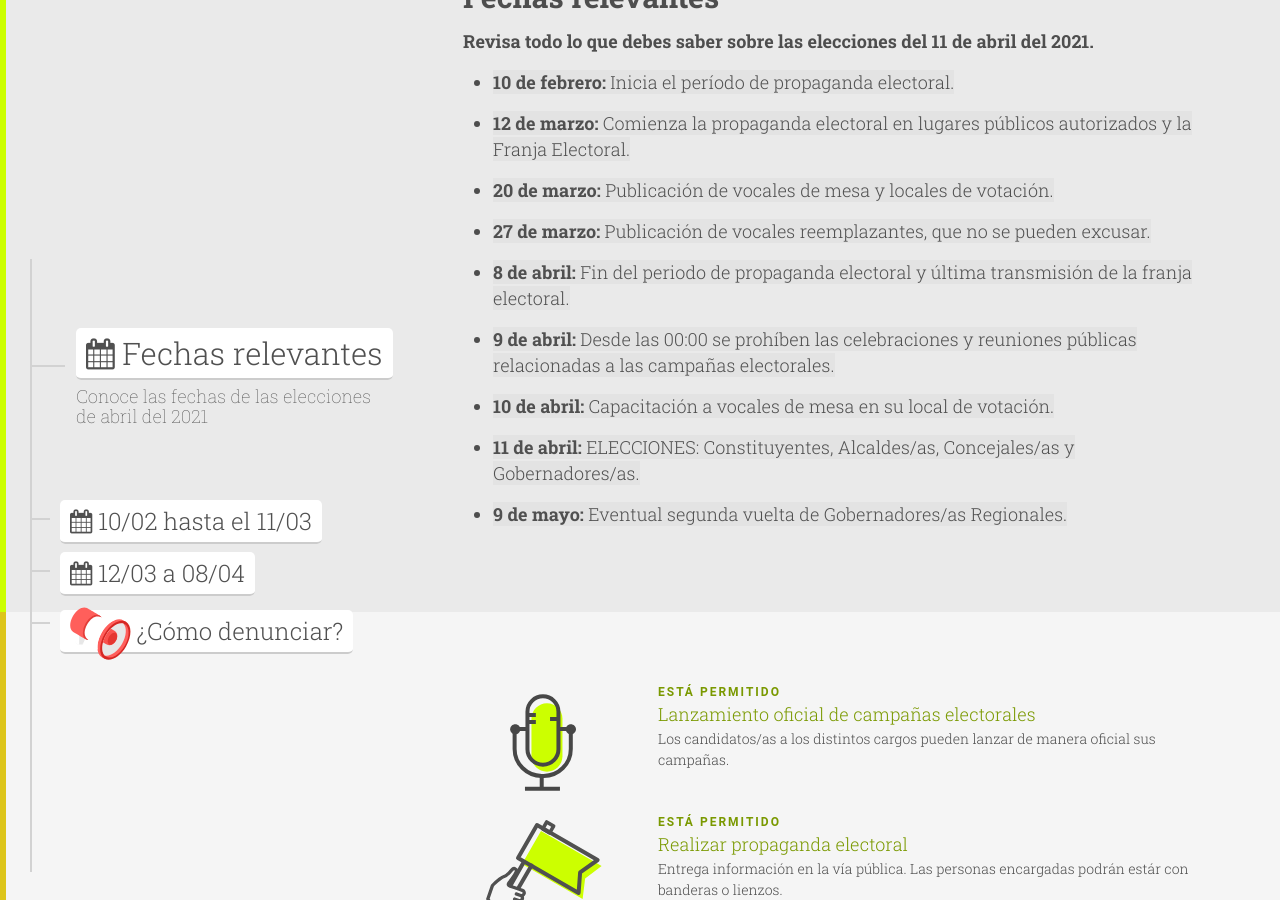
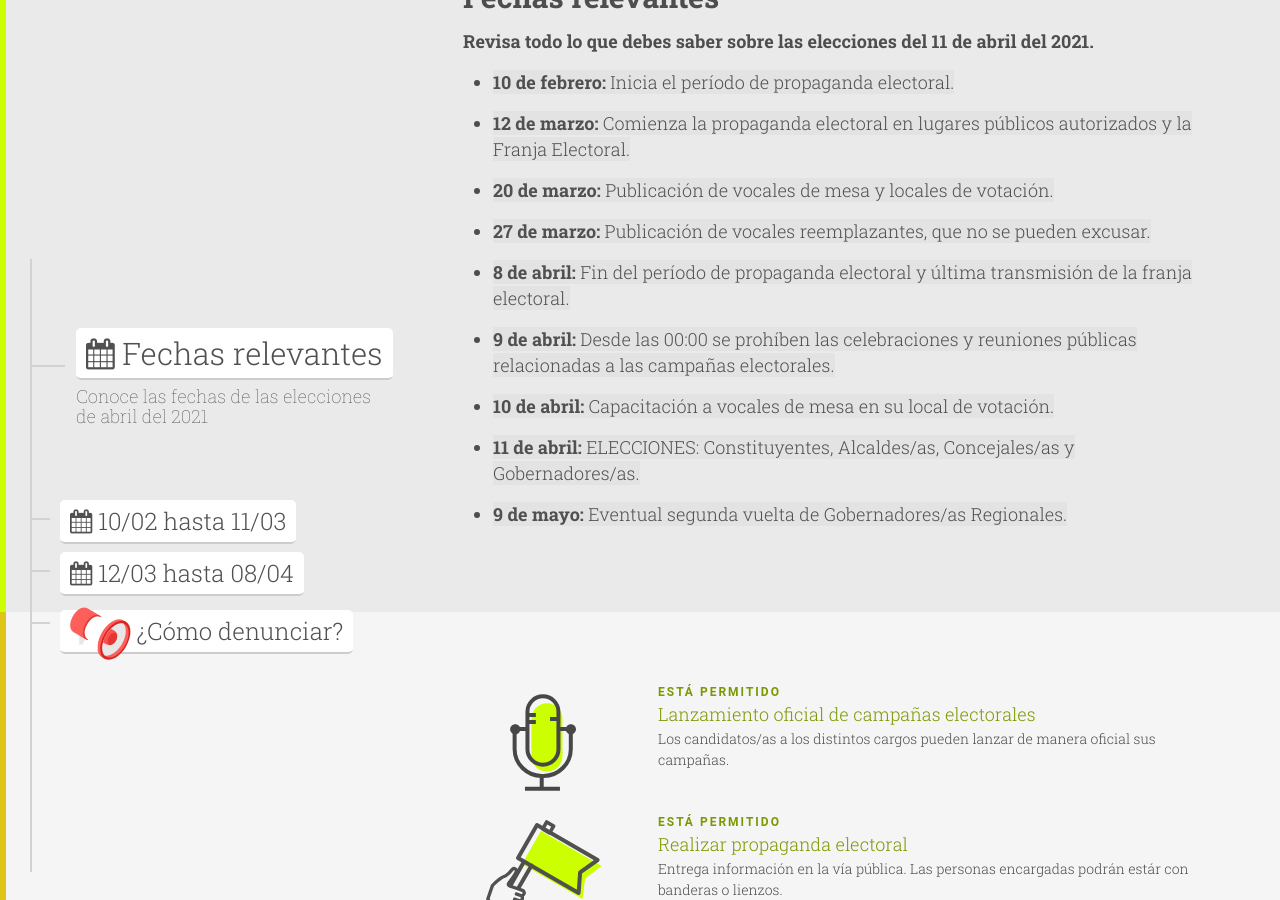
Before and after one commit to ciudadanointeligente/semaforo-electoral, a Jekyll site: the page built from index.html, in a window 1280 px wide and 900 px high, scrolled down 980 px. Built offline with Jekyll 4.4.1, drawn with Linux system fonts in a browser that asks for light colours; nearby versions of some CDN libraries.

Commit message:
correcion de acentos

```diff
--- a/_includes/fechasrelevantes.html
+++ b/_includes/fechasrelevantes.html
@@ -17,7 +17,7 @@
           <h4><mark>27 de marzo: <span class="light">Publicación de vocales reemplazantes, que no se pueden excusar.</mark> </h4>
         </li>
         <li>
-          <h4><mark>8 de abril: <span class="light">Fin del periodo  de propaganda electoral y última transmisión de la franja electoral.</mark> </h4>
+          <h4><mark>8 de abril: <span class="light">Fin del período  de propaganda electoral y última transmisión de la franja electoral.</mark> </h4>
         </li>
         <li>
           <h4><mark>9 de abril: <span class="light">Desde las 00:00 se prohíben las celebraciones y reuniones públicas relacionadas a las campañas electorales.</mark> </h4>
--- a/index.html
+++ b/index.html
@@ -21,14 +21,14 @@ layout: default
         </li>
         <li role="presentation">
           <a href="#propagandatotal" onclick="ga('send', 'event', 'menu-desktop-propaganda-total', 'click');">
-            <span class="nav__counter"><i class="fa fa-calendar" aria-hidden="true"></i> 10/02 hasta el 11/03</span>
-            <h3 class="nav__body">Primer periodo de propaganda electoral</h3>
+            <span class="nav__counter"><i class="fa fa-calendar" aria-hidden="true"></i> 10/02 hasta 11/03</span>
+            <h3 class="nav__body">Primer período de propaganda electoral</h3>
           </a>
         </li>
         <li role="presentation">
           <a href="#iniciocampana" onclick="ga('send', 'event', 'menu-desktop-inicio-campaña', 'click');">
-            <span class="nav__counter"><i class="fa fa-calendar" aria-hidden="true"></i> 12/03 a 08/04</span>
-            <h3 class="nav__body">Segundo periodo de propaganda electoral</h3>
+            <span class="nav__counter"><i class="fa fa-calendar" aria-hidden="true"></i> 12/03 hasta 08/04</span>
+            <h3 class="nav__body">Segundo período de propaganda electoral</h3>
           </a>
         </li>
 
```
